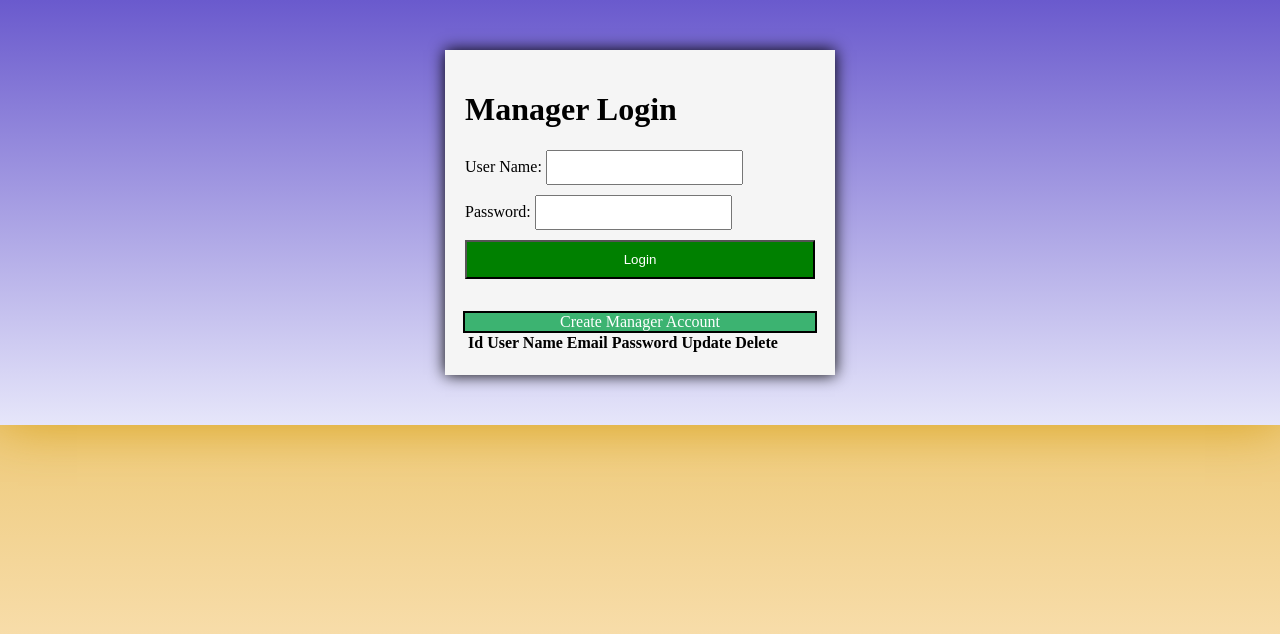
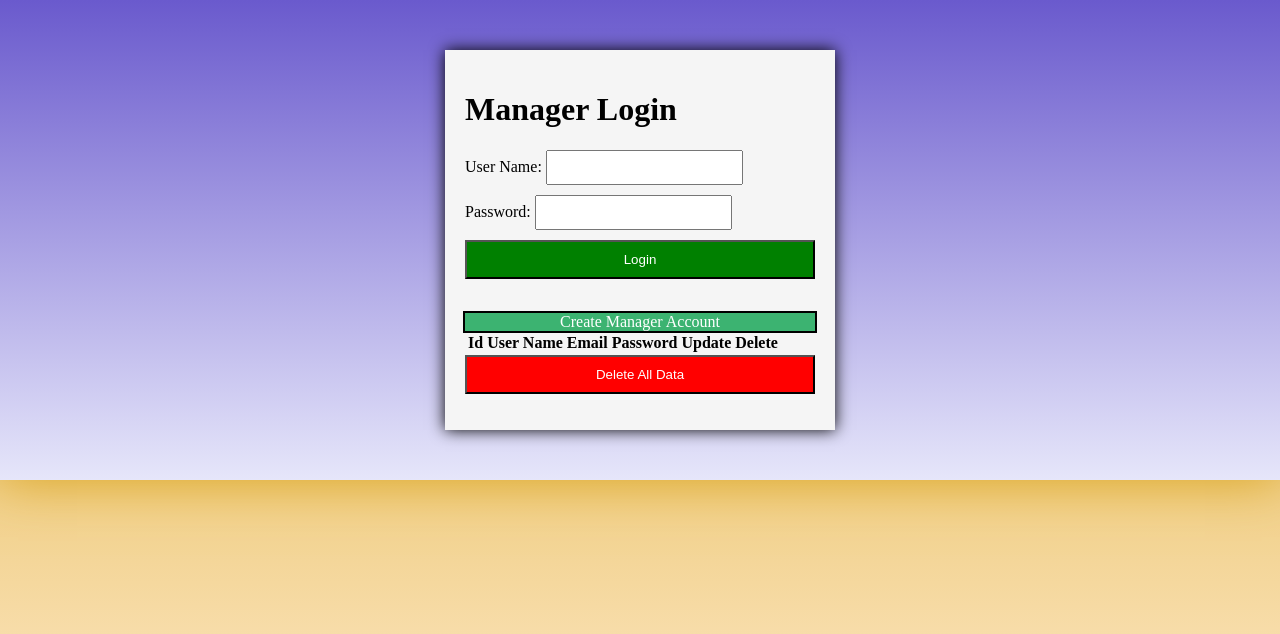
Before and after one commit to JeremyG9998/CAPSTONE_RENDER, a Flask app: page /login in a window 1280 px wide. Shown: the top 634 px of the page. Run offline with Flask 3, Linux system fonts and the light colour scheme; lists and menus that the app fills with data are empty.

Commit message:
Update login.html

```diff
--- a/templates/login_templates/login.html
+++ b/templates/login_templates/login.html
@@ -40,6 +40,9 @@
                     {% endfor %}
                 </tbody>
             </table>
+            <form action="/delete_all_data" method="GET">
+                <button type="submit" style="background-color: red; color: white;">Delete All Data</button>
+            </form>
         </div>
     </div>
 </body>
```
